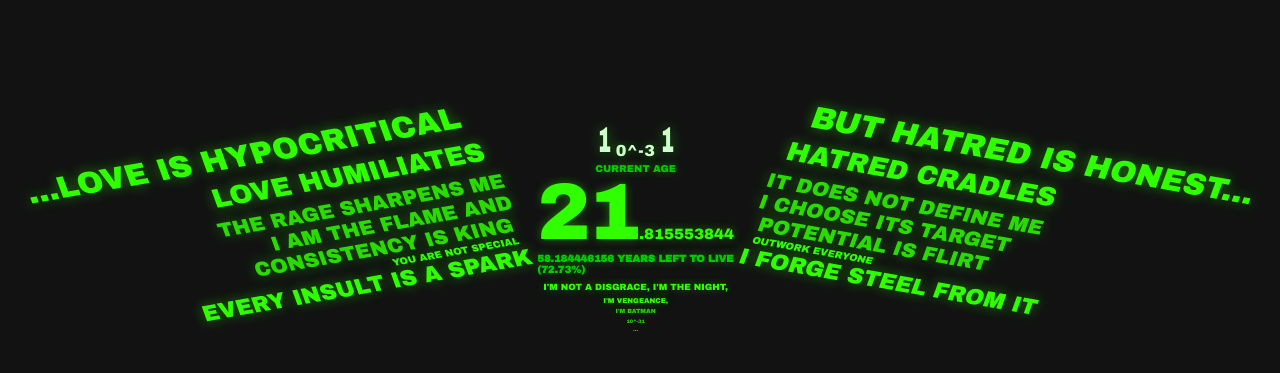
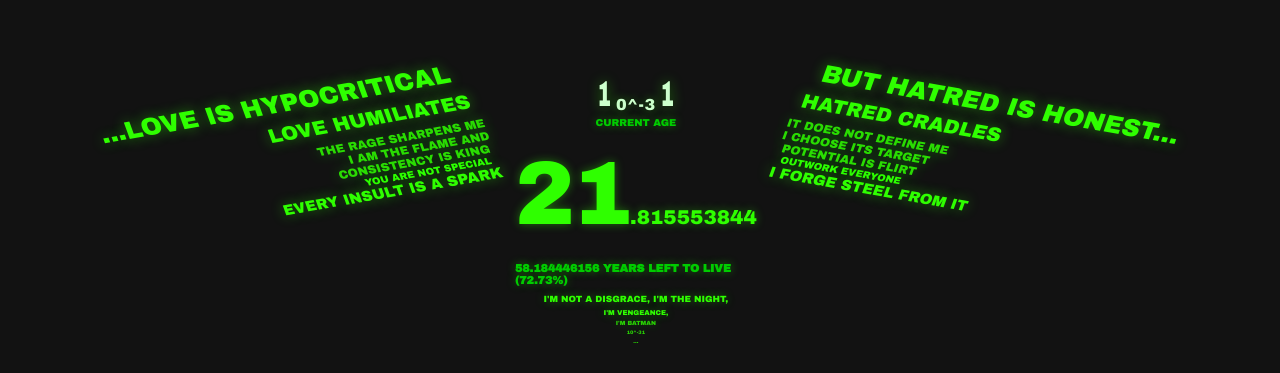
Before and after one commit to piedpiper425/agetimer2, a plain HTML site: page index.html in a window 1280 px wide. Shown: the part 117-490 px from the top of the page. Drawn offline with Linux system fonts and the light colour scheme.

Commit message:
Update index.html

```diff
--- a/index.html
+++ b/index.html
@@ -54,10 +54,10 @@
             transform: rotate(10deg) skewX(-10deg);
         }
 
-        .w1 { font-size: 3.1rem; margin-bottom: 10px; }
-        .w2 { font-size: 2.7rem; margin-bottom: 10px; }
-        .w3 { font-size: 2.25rem; margin-bottom: 10px; }
-        .w4 { font-size: 2.05rem; opacity: 0.85; }
+        .w1 { font-size: 2.5rem; margin-bottom: 10px; }
+        .w2 { font-size: 2.0rem; margin-bottom: 10px; }
+        .w3 { font-size: 1.5rem; margin-bottom: 10px; }
+        .w4 { font-size: 1.2rem; opacity: 0.85; }
 
         /* 🦇 BODY CENTER (unchanged) */
         .body-center {
@@ -107,14 +107,14 @@
         }
 
         #age-main {
-            font-size: 8rem;
+            font-size: 9rem;
             margin: 0;
             letter-spacing: -4px;
-            line-height: 1.0;
+            line-height: 1.5;
         }
 
         #age-decimal {
-            font-size: 1.5rem;
+            font-size: 2rem;
             margin-left: 0px;
         }
 
@@ -127,7 +127,7 @@
         }
 
         .years-left {
-            font-size: 1rem;
+            font-size: 1.1rem;
             color: #00cc00;
             font-weight: bold;
             margin-bottom: 10px;
```
